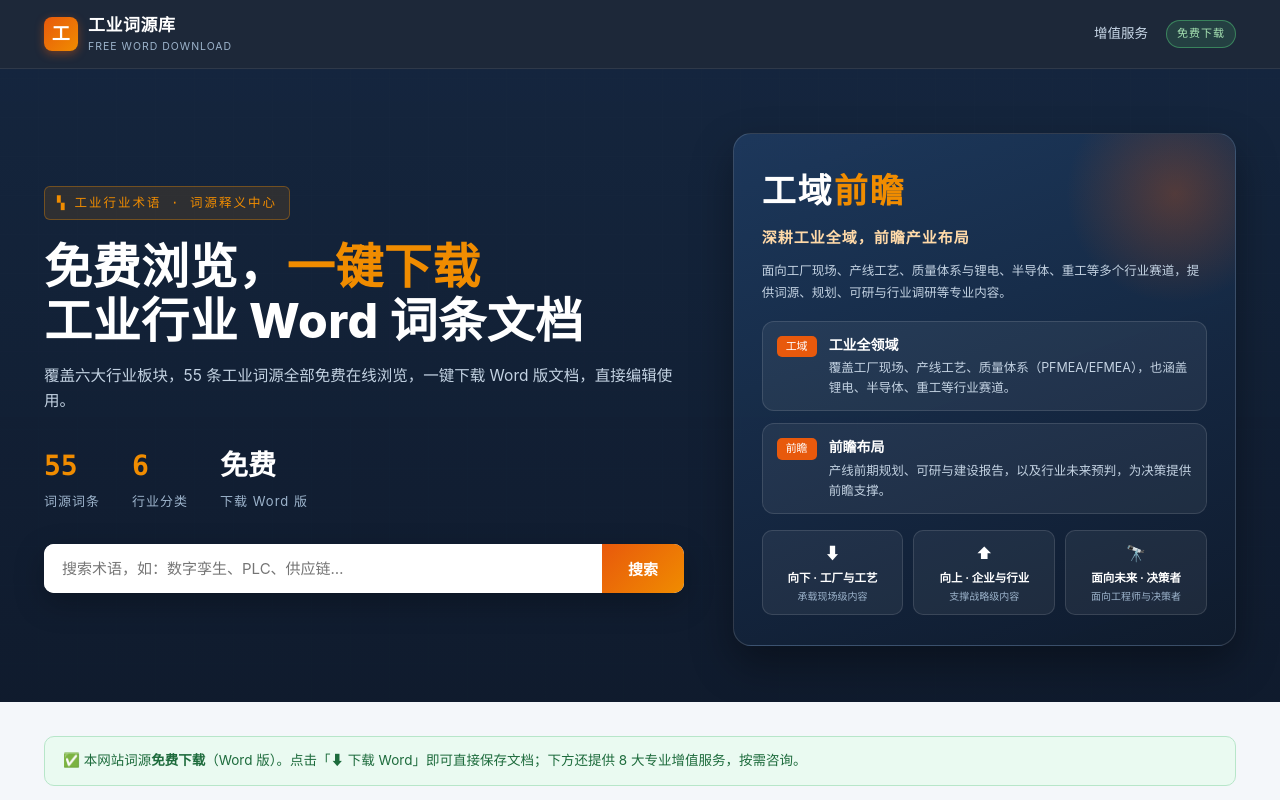
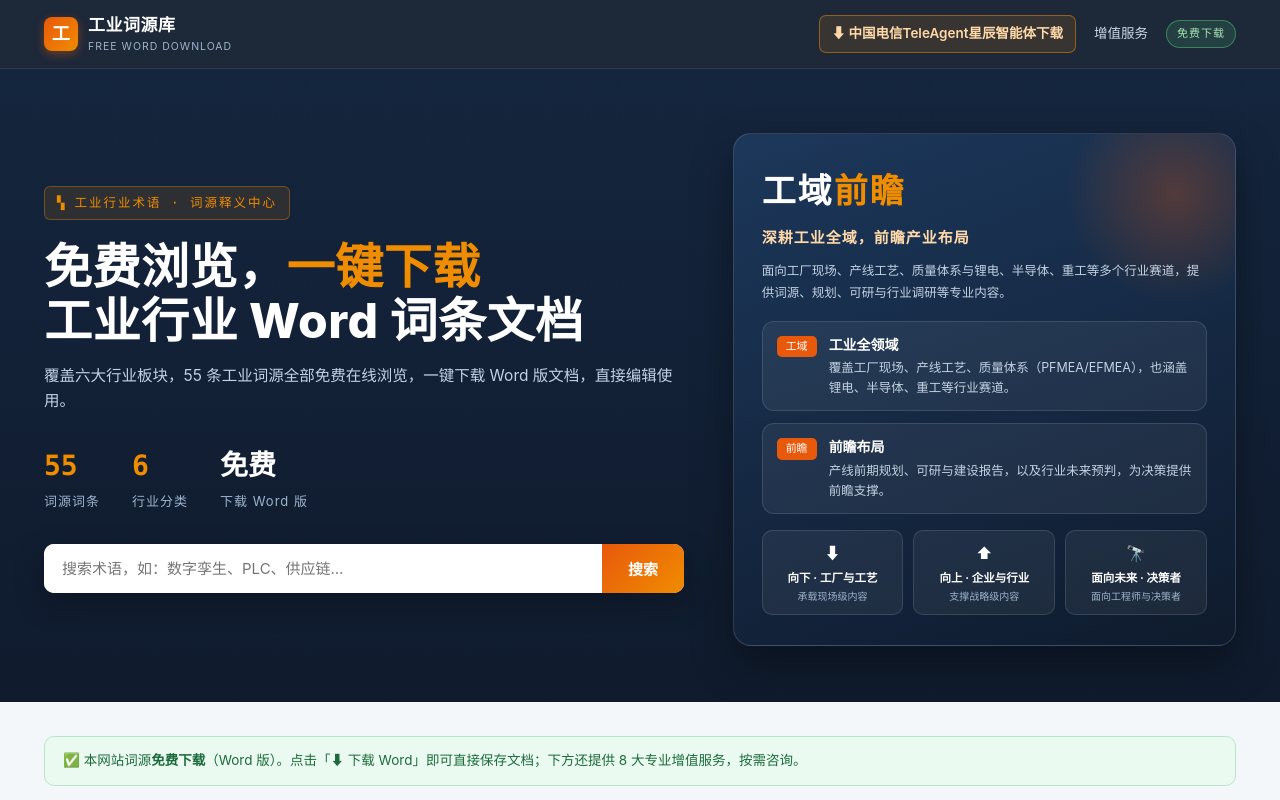
Before and after one commit to yaomaocai/token, a plain HTML site: page index.html in a window 1280 px wide. Shown: the top 800 px of the page. Drawn offline with Linux system fonts and the light colour scheme.

Commit message:
自动推送: index.html

```diff
--- a/index.html
+++ b/index.html
@@ -17,6 +17,8 @@
   .topnav{margin-left:auto;display:flex;gap:6px;align-items:center}
   .topnav a{color:#c9d8e8;font-size:13.5px;padding:7px 12px;border-radius:7px;text-decoration:none;transition:.2s}
   .topnav a:hover{background:rgba(255,255,255,.08);color:#fff}
+  .topnav a.nav-dl{color:#ffd9a8;border:1px solid rgba(240,140,0,.5);background:rgba(240,140,0,.12);font-weight:600;white-space:nowrap}
+  .topnav a.nav-dl:hover{background:rgba(240,140,0,.22);color:#fff}
   .free-tag{font-size:11px;color:#a9e6b5;border:1px solid rgba(80,200,120,.5);background:rgba(80,200,120,.15);padding:4px 10px;border-radius:20px;letter-spacing:1px}
   .hero{background:linear-gradient(rgba(21,38,63,.92),rgba(15,27,45,.96)),repeating-linear-gradient(0deg,transparent 0 38px,rgba(220,233,245,.06) 38px 39px),repeating-linear-gradient(90deg,transparent 0 38px,rgba(220,233,245,.06) 38px 39px),var(--navy);color:#fff;position:relative;overflow:hidden}
   .hero-inner{max-width:1240px;margin:0 auto;padding:64px 24px 56px;position:relative;z-index:2;display:grid;grid-template-columns:1.12fr .88fr;gap:48px;align-items:center}
@@ -141,7 +143,7 @@
 
 <div class="topbar"><div class="topbar-inner">
   <div class="brand"><div class="mark">工</div><div>工业词源库<small>FREE WORD DOWNLOAD</small></div></div>
-  <nav class="topnav"><a href="#services">增值服务</a><span class="free-tag">免费下载</span></nav>
+  <nav class="topnav"><a class="nav-dl" href="https://www.teleai.com.cn/product/teleagent" target="_blank" rel="noopener">⬇ 中国电信TeleAgent星辰智能体下载</a><a href="#services">增值服务</a><span class="free-tag">免费下载</span></nav>
 </div></div>
 
 <section class="hero"><div class="hero-inner">
```
